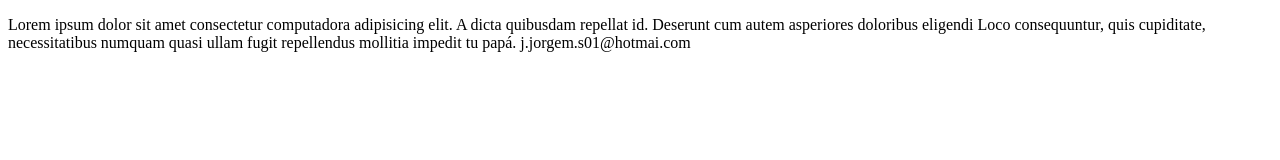
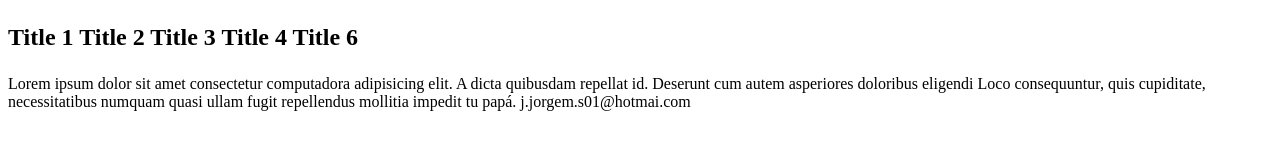
Before and after one commit to JJorgeMS13/vcs-cursito, a plain HTML site: page index.html in a window 1280 px wide. Drawn offline with Linux system fonts and the light colour scheme.

Commit message:
Se crea un segundo commit o tercero

```diff
--- a/index.html
+++ b/index.html
@@ -6,6 +6,17 @@
     <title>Document</title>
 </head>
 <body>
+    <h2>
+        <p>
+            <span>Title 1</span>
+            <span>Title 2</span>
+            <span>Title 3</span>
+            <span>Title 4</span>
+            <span>Title 6</span>
+        </p>
+    </h2>
     <p>Lorem ipsum dolor sit amet consectetur computadora adipisicing elit. A dicta quibusdam repellat id. Deserunt cum autem asperiores doloribus eligendi Loco consequuntur, quis cupiditate, necessitatibus numquam quasi ullam fugit repellendus mollitia impedit tu papá. j.jorgem.s01@hotmai.com</p>
+
+    <script src="./js/script.js"></script>
 </body>
 </html>
--- a/js/script.js
+++ b/js/script.js
@@ -1 +1,4 @@
-console.log('Hello World on Vue.js!!!');
+let nombre = "José Jorge";
+let saludo = "Hola " + nombre;
+
+console.log(saludo);
```
